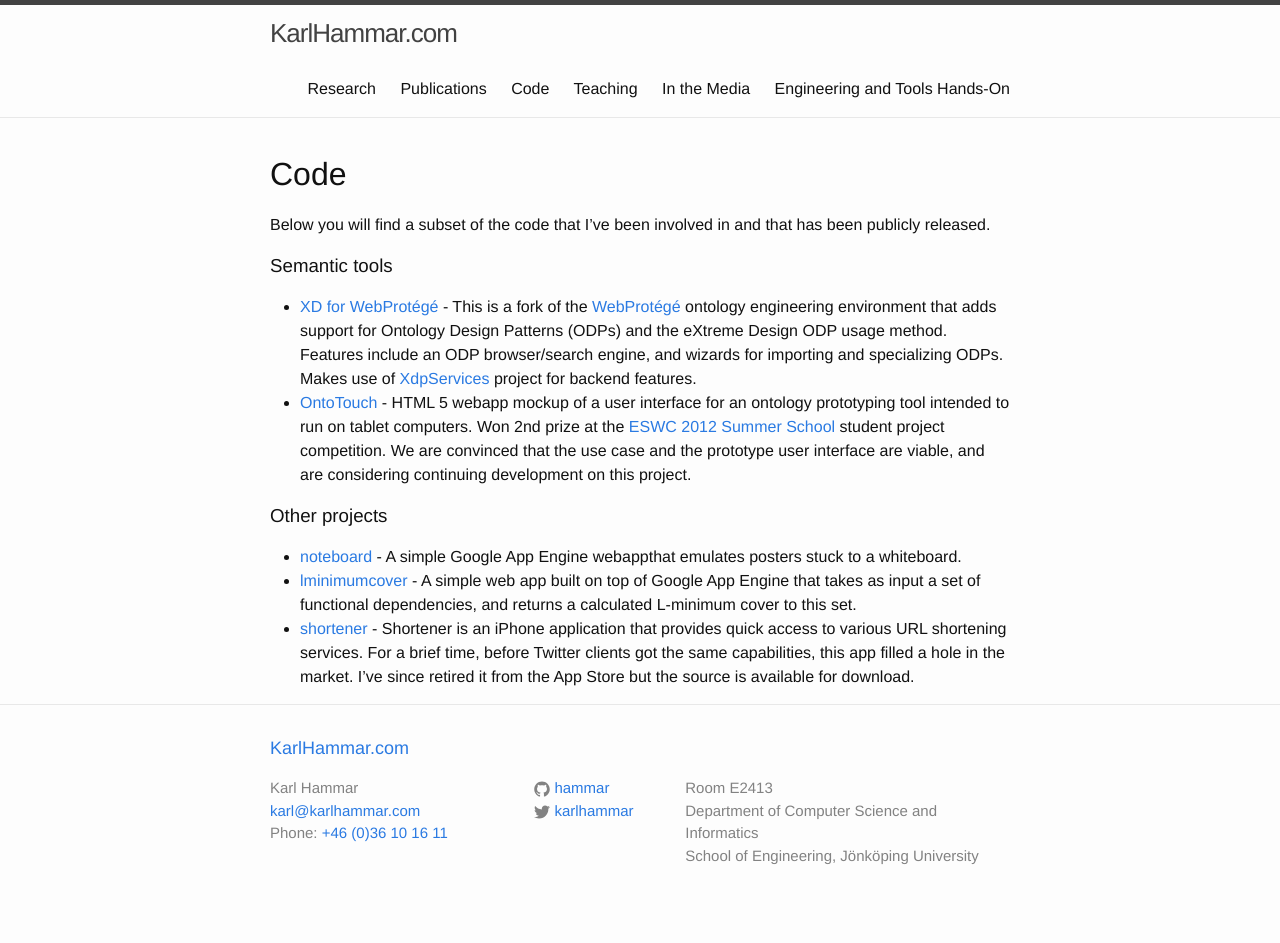
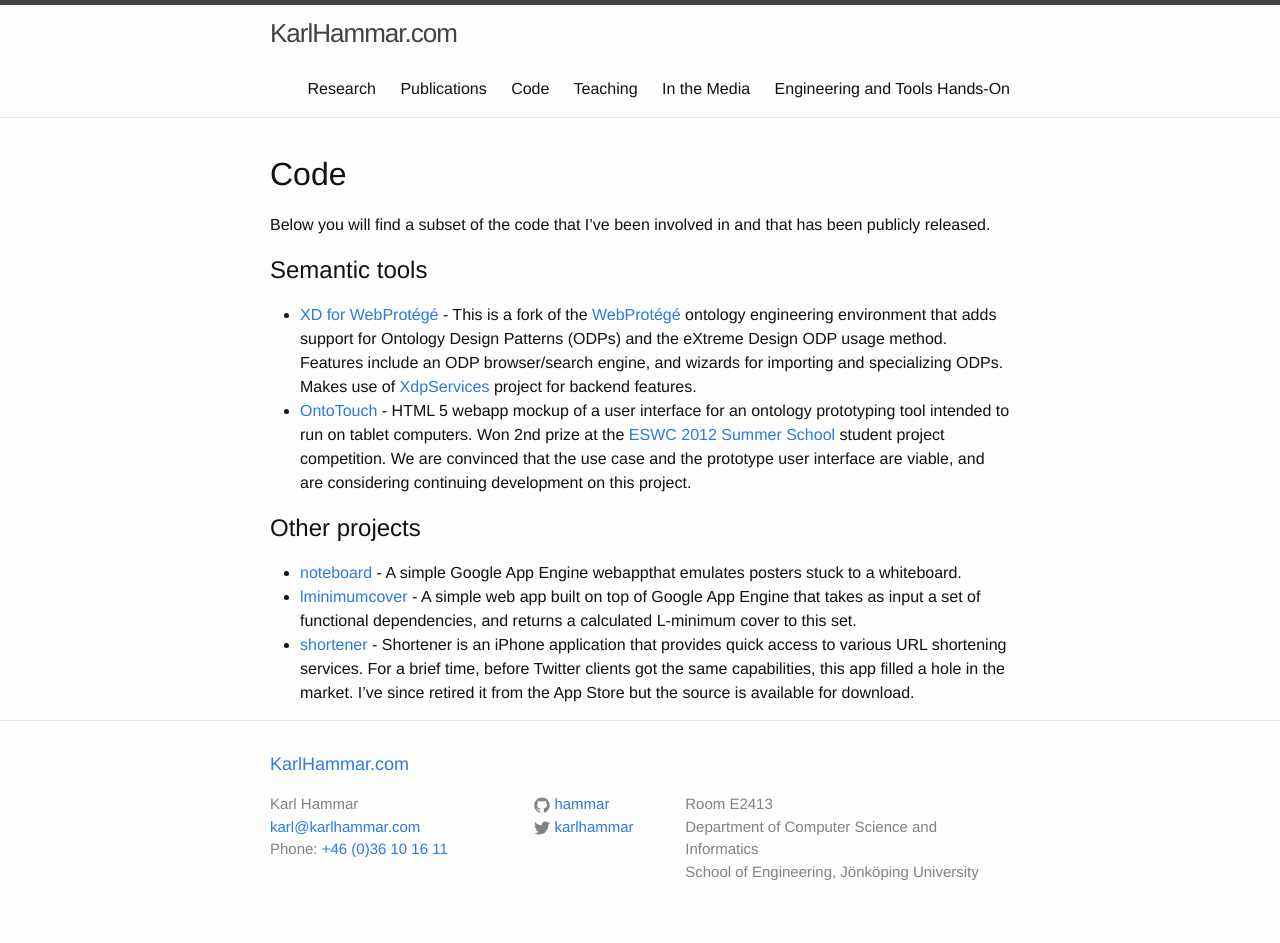
Before and after one commit to hammar/hammar.github.io, a Jekyll site: the page built from 03-code.md, in a window 1280 px wide. Built offline with Jekyll 4.4.1, drawn with Linux system fonts in a browser that asks for light colours.

Commit message:
Ensured consistency of header levels

```diff
--- a/03-code.md
+++ b/03-code.md
@@ -6,12 +6,12 @@ permalink: /code/
 
 Below you will find a subset of the code that I've been involved in and that has been publicly released.
 
-### Semantic tools
+## Semantic tools
 
 * [XD for WebProtégé](https://github.com/hammar/webprotege) - This is a fork of the [WebProtégé](https://github.com/protegeproject/webprotege) ontology engineering environment that adds support for Ontology Design Patterns (ODPs) and the eXtreme Design ODP usage method. Features include an ODP browser/search engine, and wizards for importing and specializing ODPs. Makes use of [XdpServices](https://github.com/hammar/XdpServices) project for backend features.
 * [OntoTouch](http://www.ontotouch.com/) - HTML 5 webapp mockup of a user interface for an ontology prototyping tool intended to run on tablet computers. Won 2nd prize at the [ESWC 2012 Summer School](http://summerschool2012.eswc-conferences.org/) student project competition. We are convinced that the use case and the prototype user interface are viable, and are considering continuing development on this project.
 
-### Other projects
+## Other projects
 * [noteboard](https://github.com/hammar/Noteboard) - A simple Google App Engine webappthat emulates posters stuck to a whiteboard.
 * [lminimumcover](https://code.google.com/p/lminimumcover/) - A simple web app built on top of Google App Engine that takes as input a set of functional dependencies, and returns a calculated L-minimum cover to this set.
 * [shortener](https://code.google.com/p/shortener/) - Shortener is an iPhone application that provides quick access to various URL shortening services. For a brief time, before Twitter clients got the same capabilities, this app filled a hole in the market. I've since retired it from the App Store but the source is available for download.
```
